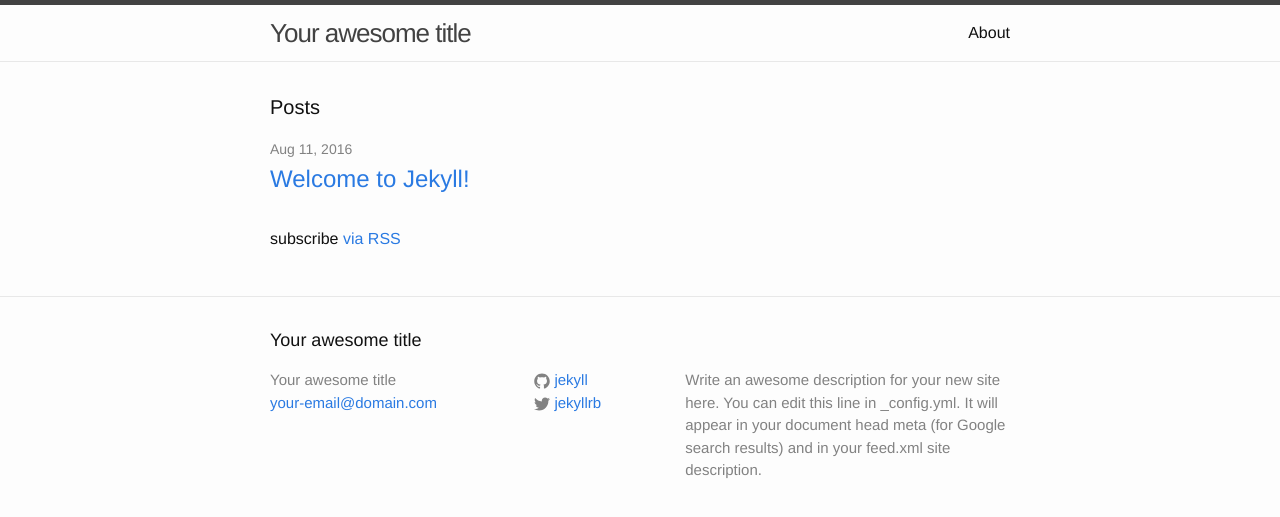
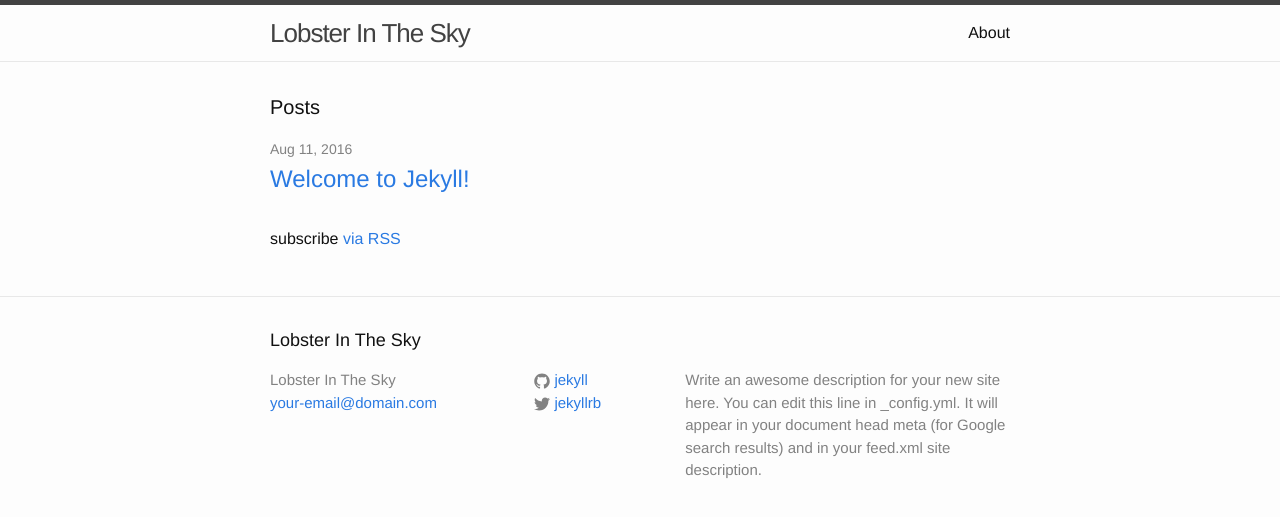
Before and after one commit to lobster08/lobster08.github.io, a Jekyll site: the page built from index.html, in a window 1280 px wide. Shown: the top 517 px of the page. Built offline with Jekyll 4.4.1, drawn with Linux system fonts in a browser that asks for light colours.

Commit message:
Update _config.yml

```diff
--- a/_config.yml
+++ b/_config.yml
@@ -6,7 +6,7 @@
 # 'jekyll serve'. If you change this file, please restart the server process.
 
 # Site settings
-title: Your awesome title
+title: Lobster In The Sky
 email: your-email@domain.com
 description: > # this means to ignore newlines until "baseurl:"
   Write an awesome description for your new site here. You can edit this
```
